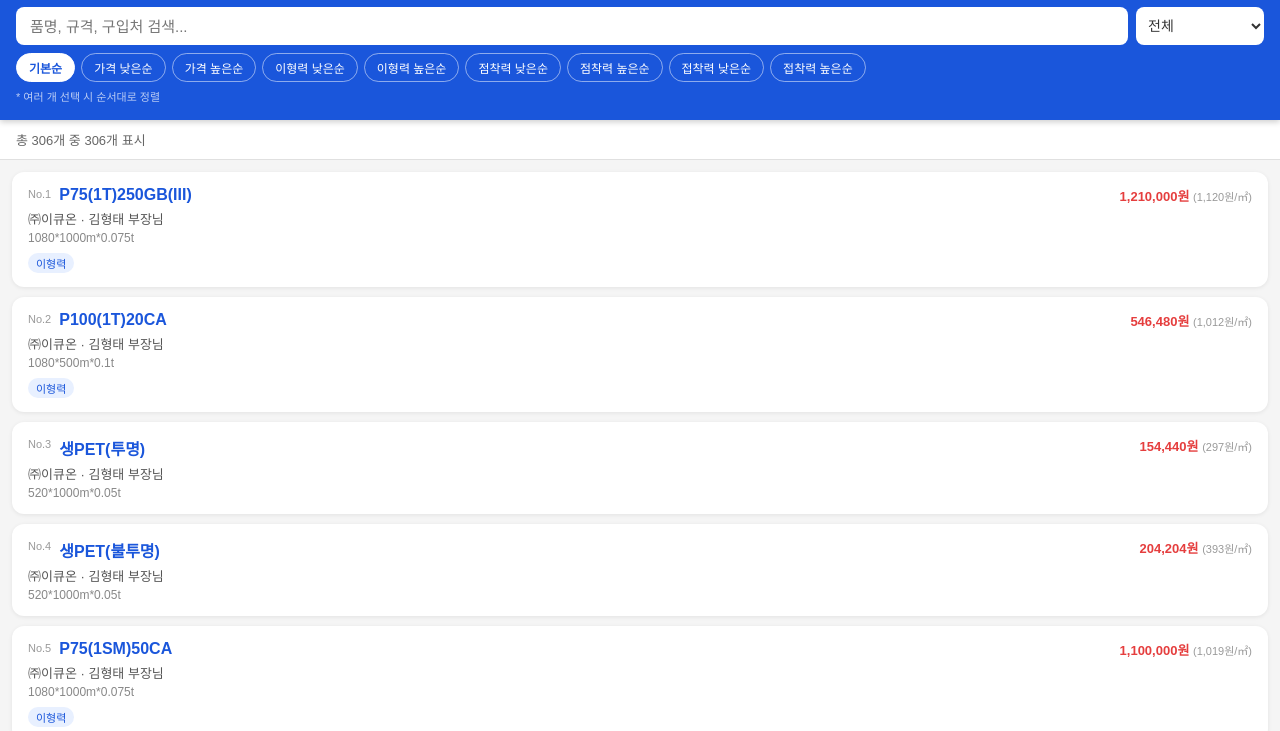
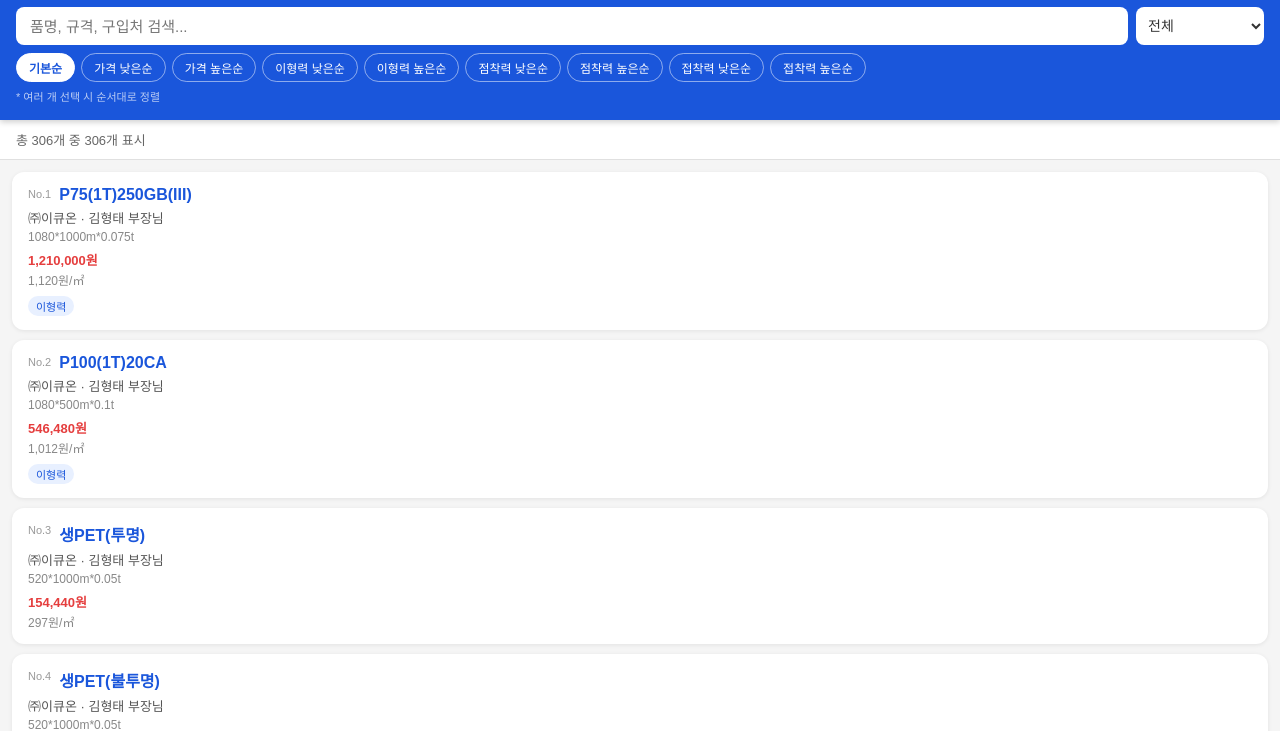
Before and after one commit to 5sgg9smpgf-star/wonjajae-app, a plain HTML site: page index.html in a window 1280 px wide. Shown: the part 45-776 px from the top of the page. Drawn offline with Linux system fonts and the light colour scheme.

Commit message:
?? ???? ??

```diff
--- a/index.html
+++ b/index.html
@@ -157,7 +157,14 @@ function render(){
     const tags=[];if(d.iy_spec)tags.push('이형력');if(d.ja_spec)tags.push('점착력');if(d.je_spec)tags.push('접착력');
     const ps=fp(d.price);const idx=allData.indexOf(d);
     const sqm=calcSqm(d.spec,d.price);const sqms=sqm?sqm.toLocaleString('ko-KR')+'원/㎡':'';
-    return '<div class="card" onclick="openM('+idx+')"><div class="ch"><span class="cno">No.'+d.no+'</span><span class="cp">'+(d.product||'-')+'</span>'+(ps?'<span class="cprice">'+ps+(sqms?' <span style="font-size:11px;font-weight:400;color:#999">('+sqms+')</span>':'')+'</span>':'')+'</div><div class="csup">'+(d.supplier||'')+(d.contact_name?' · '+d.contact_name:'')+'</div><div class="cspec">'+(d.spec||'')+'</div>'+(tags.length?'<div class="ctags">'+tags.map(t=>'<span class="tag">'+t+'</span>').join('')+'</div>':'')+'</div>';
+    return '<div class="card" onclick="openM('+idx+')">'
+      +'<div class="ch"><span class="cno">No.'+d.no+'</span><span class="cp">'+(d.product||'-')+'</span></div>'
+      +'<div class="csup">'+(d.supplier||'')+(d.contact_name?' · '+d.contact_name:'')+'</div>'
+      +(d.spec?'<div class="cspec">'+d.spec+'</div>':'')
+      +(ps?'<div class="cprice" style="margin-top:6px">'+ps+'</div>':'')
+      +(sqms?'<div style="font-size:12px;color:#888;margin-top:2px">'+sqms+'</div>':'')
+      +(tags.length?'<div class="ctags">'+tags.map(t=>'<span class="tag">'+t+'</span>').join('')+'</div>':'')
+      +'</div>';
   }).join('');
 }
 function openM(idx){
```
